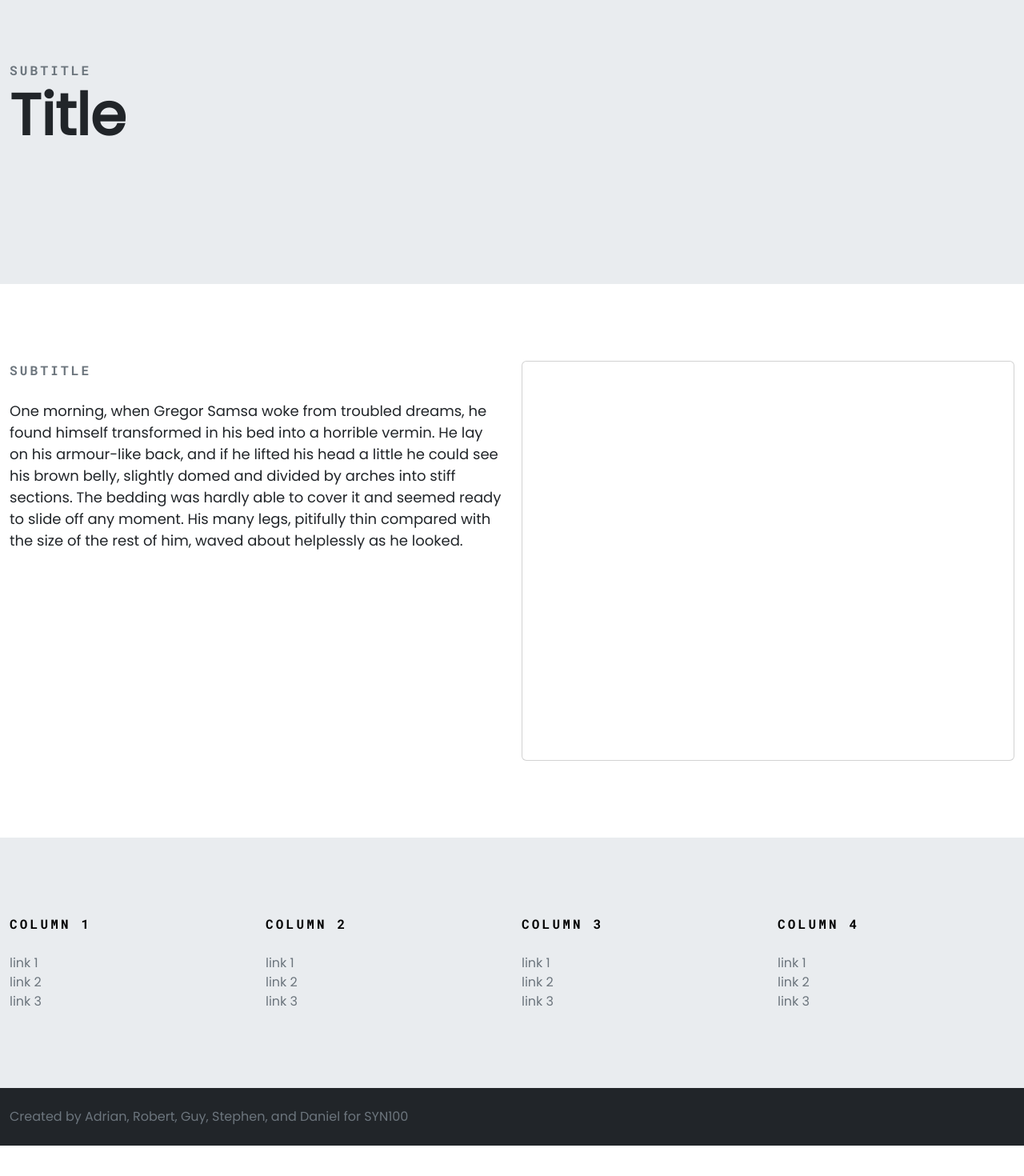
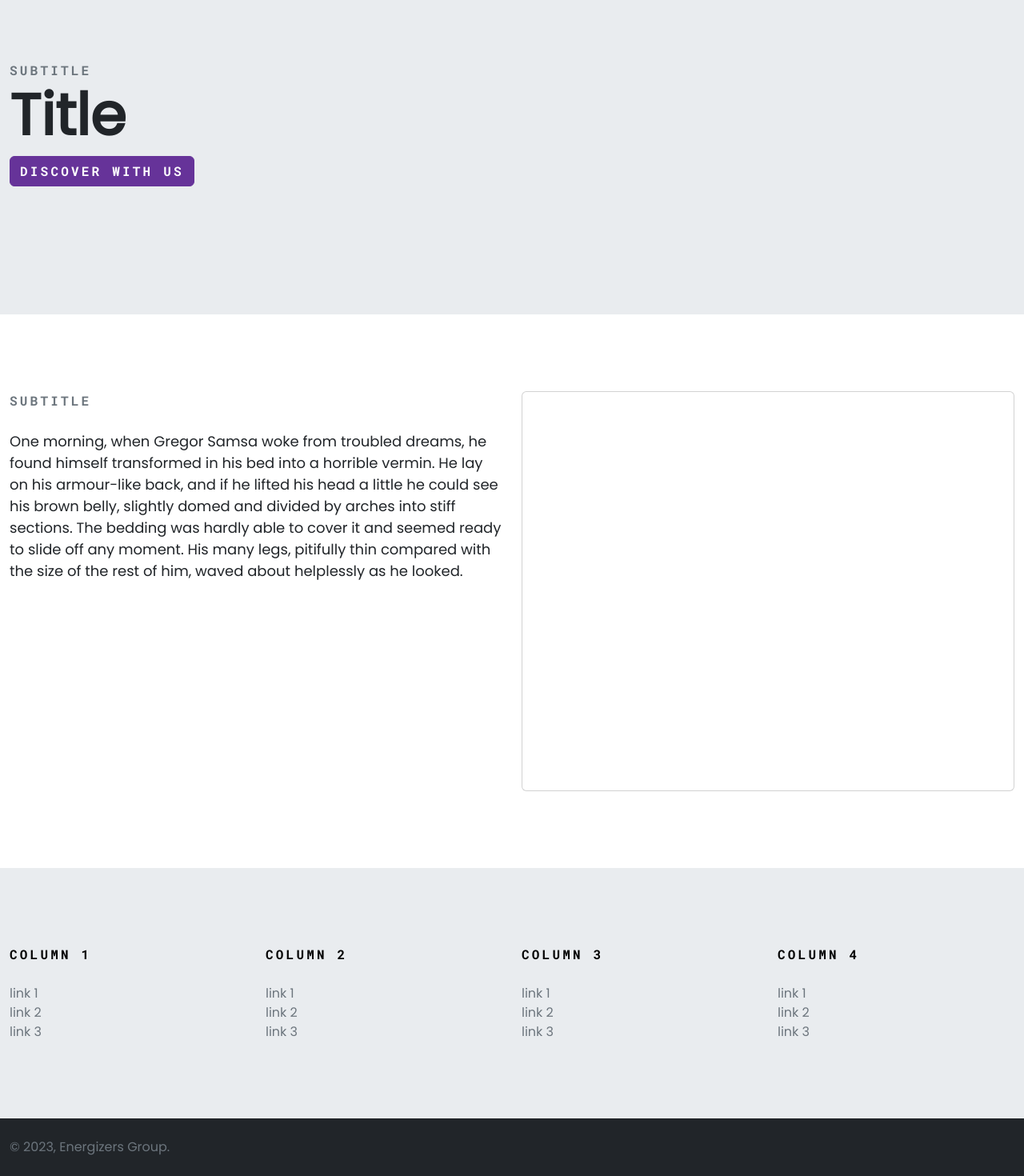
Before and after one commit to dyoo47/SYN100-Energizers, a React (Create React App) app: page / in a window 1280 px wide. Shown: the part 140-1610 px from the top of the page at 80% size. Before the commit the page ends 1572 px from the top, so only its background shows below. Built offline with nearby package versions, Linux system fonts and the light colour scheme.

Commit message:
Theme testing

```diff
--- a/src/Home.js
+++ b/src/Home.js
@@ -1,5 +1,5 @@
 import React from "react";
-import { Card, Col, Container, Row } from "reactstrap";
+import { Button, Card, Col, Container, Row } from "reactstrap";
 
 const Home = () => {
   return (
@@ -8,6 +8,7 @@ const Home = () => {
         <Container className="landingContainer">
           <span className="subtitle">subtitle</span>
           <h1 className="display">Title</h1>
+          <Button color="primary">discover with us</Button>
         </Container>
       </section>
       <section className="landingSection bg-white">
--- a/src/components/Footer.js
+++ b/src/components/Footer.js
@@ -43,9 +43,7 @@ const Footer = () => {
       </section>
       <section className="py-4 text-muted bg-dark">
         <Container className="landingContainer">
-          <span>
-            Created by Adrian, Robert, Guy, Stephen, and Daniel for SYN100
-          </span>
+          <span>© 2023, Energizers Group.</span>
         </Container>
       </section>
     </>
--- a/src/scss/theme.scss
+++ b/src/scss/theme.scss
@@ -2,11 +2,14 @@
 @import url("https://fonts.googleapis.com/css2?family=Poppins:ital@0;1&display=swap");
 $font-family-sans-serif: "Poppins", sans-serif;
 $font-family-monospace: "Roboto Mono", monospace;
-@import "../../node_modules/bootstrap/scss/bootstrap.scss";
 
 //Main theme colors
-$primary: #663399;
-$secondary: #f82ed6;
+$theme-colors: (
+  "primary": #663399,
+  "secondary": #f82ed6,
+);
+
+@import "../../node_modules/bootstrap/scss/bootstrap.scss";
 
 //Typography
 
@@ -39,6 +42,14 @@ $secondary: #f82ed6;
 
 //Component styling
 
+.btn {
+  font-family: "Roboto Mono", monospace;
+  margin-bottom: 0;
+  letter-spacing: 0.2em;
+  text-transform: uppercase;
+  font-weight: bold;
+}
+
 .landingHeader {
   background-color: $gray-200;
   padding-top: 10rem;
```
